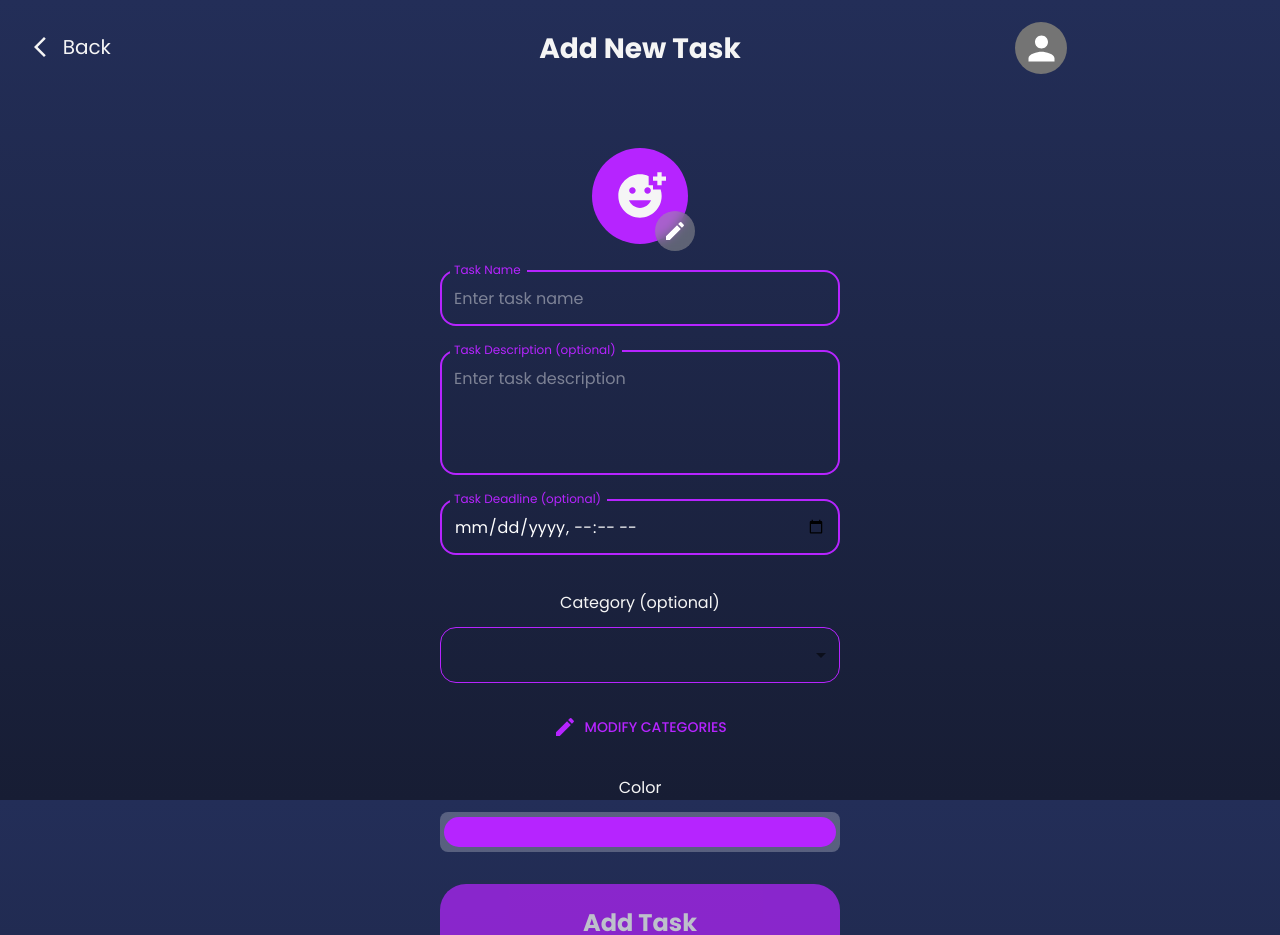
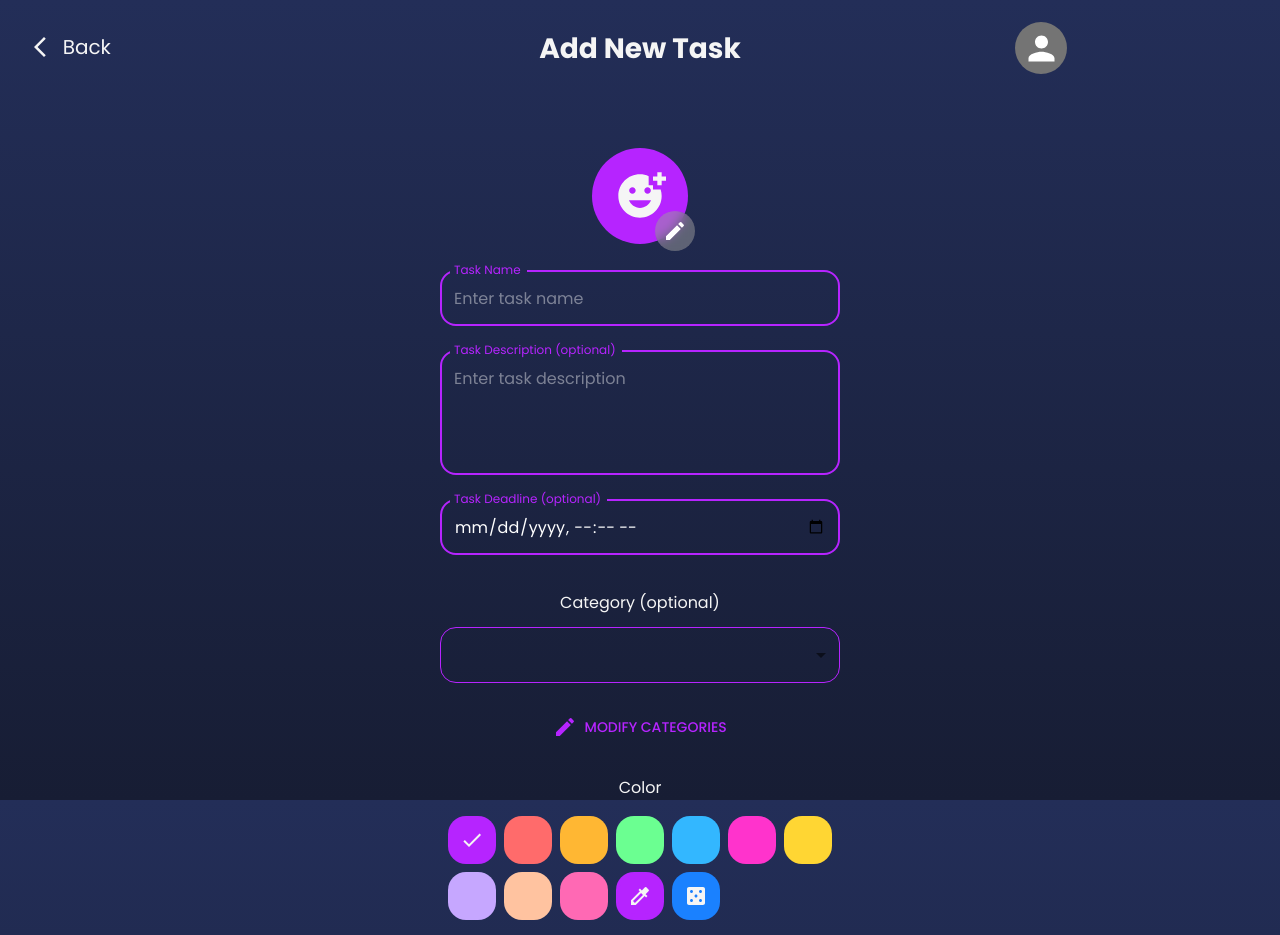
Before and after one commit to hirotanaka918/todo-app, a React (Vite) app: page /add in a window 1280 px wide. Shown: the top 935 px of the page. Built offline with nearby package versions, Linux system fonts and the light colour scheme.

Commit message:
redesigned color picker

```diff
--- /dev/null
+++ b/src/components/ColorPicker.tsx
@@ -0,0 +1,145 @@
+import { CSSProperties, useEffect, useState } from "react";
+import { ColorPalette } from "../styles";
+import styled from "@emotion/styled";
+import { Casino, Colorize, Done } from "@mui/icons-material";
+import { getFontColorFromHex } from "../utils";
+import { Grid, Tooltip } from "@mui/material";
+
+interface CustomColorPickerProps {
+  color: string;
+  setColor: (newColor: string) => void;
+  width?: CSSProperties["width"];
+}
+
+/**
+ * Custom Color Picker component for selecting colors.
+ */
+export const ColorPicker = ({ color, setColor, width }: CustomColorPickerProps) => {
+  const [selectedColor, setSelectedColor] = useState<string>(color);
+
+  const colors: string[] = [
+    ColorPalette.purple,
+    "#ff6b6b",
+    "#ffb733",
+    "#6bff91",
+    "#33b7ff",
+    "#ff33cc",
+    "#ffd633",
+    "#c6a7ff",
+    "#ffc3a0",
+    "#FF69B4",
+  ];
+
+  useEffect(() => {
+    setColor(selectedColor);
+  }, [selectedColor]);
+
+  useEffect(() => {
+    setSelectedColor(color);
+  }, [color]);
+
+  const handleRandomColor = () => {
+    let randomColor = Math.floor(Math.random() * 16777215).toString(16);
+    randomColor = "#" + ("000000" + randomColor).slice(-6);
+    setSelectedColor(randomColor);
+  };
+
+  return (
+    <>
+      <Grid container spacing={1} maxWidth={width || 400} m={1}>
+        {colors.map((color) => (
+          <Grid item key={color}>
+            <ColorElement
+              clr={color}
+              onClick={() => {
+                setSelectedColor(color);
+              }}
+            >
+              {color === selectedColor && <Done />}
+            </ColorElement>
+          </Grid>
+        ))}
+        <Tooltip title="Set custom color">
+          <Grid item>
+            <ColorPickerContainer>
+              <ColorElement clr={selectedColor}>
+                <StyledColorPicker
+                  width={width || "52px"}
+                  type="color"
+                  value={selectedColor}
+                  onChange={(e: React.ChangeEvent<HTMLInputElement>) => {
+                    setSelectedColor(e.target.value as string);
+                  }}
+                />
+                <ColorizeIcon clr={selectedColor} />
+              </ColorElement>
+            </ColorPickerContainer>
+          </Grid>
+        </Tooltip>
+        <Tooltip title="Random color">
+          <Grid item>
+            <ColorElement clr="#1a81ff" onClick={handleRandomColor}>
+              <Casino />
+            </ColorElement>
+          </Grid>
+        </Tooltip>
+      </Grid>
+    </>
+  );
+};
+
+const ColorElement = styled.button<{ clr: string }>`
+  background-color: ${({ clr }) => clr};
+  color: ${({ clr }) => getFontColorFromHex(clr)};
+  border: none;
+  cursor: pointer;
+  width: 48px;
+  height: 48px;
+  display: flex;
+  flex-direction: column;
+  justify-content: center;
+  align-items: center;
+  border-radius: 18px;
+  transition: 0.2s all;
+  transform: scale(1);
+  &:hover {
+    transform: scale(1.05);
+    box-shadow: 0 0 12px ${({ clr }) => clr};
+    /* outline: none; */
+  }
+`;
+
+const ColorPickerContainer = styled.div`
+  display: flex;
+  align-items: center;
+`;
+
+const StyledColorPicker = styled.input<{ width: CSSProperties["width"] }>`
+  -webkit-appearance: none;
+  -moz-appearance: none;
+  appearance: none;
+  /* width: ${({ width }) => width}; */
+  height: 54px;
+  width: 54px;
+  display: flex;
+
+  background-color: transparent;
+  border: none;
+  cursor: pointer;
+
+  &::-webkit-color-swatch {
+    border-radius: 18px;
+    border: none;
+  }
+  &::-moz-color-swatch {
+    border-radius: 18px;
+    border: none;
+  }
+`;
+
+const ColorizeIcon = styled(Colorize)<{ clr: string }>`
+  color: ${({ clr }) => getFontColorFromHex(clr)};
+  position: absolute;
+  cursor: pointer;
+  pointer-events: none;
+`;
--- a/src/components/EditTask.tsx
+++ b/src/components/EditTask.tsx
@@ -12,7 +12,7 @@ import { Category, Task, User } from "../types/user";
 import styled from "@emotion/styled";
 import { DESCRIPTION_MAX_LENGTH, TASK_NAME_MAX_LENGTH } from "../constants";
 import { DialogBtn } from "../styles";
-import { CategorySelect, CustomEmojiPicker } from ".";
+import { CategorySelect, ColorPicker, CustomEmojiPicker } from ".";
 
 interface EditTaskProps {
   open: boolean;
@@ -179,8 +179,7 @@ export const EditTask = ({ open, task, onClose, onSave, user }: EditTaskProps) =
         />
         {/* <br />
         <br /> */}
-        {user.settings[0].enableCategories !== undefined &&
-          user.settings[0].enableCategories && (
+        {user.settings[0].enableCategories !== undefined && user.settings[0].enableCategories && (
           <>
             <Typography>Category</Typography>
 
@@ -231,17 +230,18 @@ export const EditTask = ({ open, task, onClose, onSave, user }: EditTaskProps) =
           </>
         )}
         <Typography>Color</Typography>
+        <div style={{ display: "flex", justifyContent: "center", alignItems: "center" }}>
           <ColorPicker
-          type="color"
-          name="color"
-          value={editedTask?.color || "#000000"}
-          onChange={(e) => {
+            width={"100%"}
+            color={editedTask?.color || "#000000"}
+            setColor={(newColor: string) => {
               setEditedTask((prevTask) => ({
                 ...(prevTask as Task),
-              color: e.target.value,
+                color: newColor,
               }));
             }}
           />
+        </div>
       </DialogContent>
       <DialogActions>
         <DialogBtn
@@ -272,20 +272,6 @@ const StyledInput = styled(TextField)`
   }
 `;
 
-const ColorPicker = styled.input`
-  width: 100%;
-  height: 40px;
-  border-radius: 8px;
-  border: none;
-  cursor: pointer;
-  margin: 12px 0;
-
-  &::-webkit-color-swatch {
-    border-radius: 100px;
-    border: none;
-  }
-`;
-
 // const StyledSelect = styled(Select)`
 //   border-radius: 16px;
 //   transition: 0.3s all;
--- a/src/components/index.ts
+++ b/src/components/index.ts
@@ -9,3 +9,5 @@ export { ErrorBoundary } from "./ErrorBoundary";
 export { TaskMenu } from "./TaskMenu";
 export { BottomNav } from "./BottomNav";
 export { CategorySelect } from "./CategorySelect";
+
+export { ColorPicker } from "./ColorPicker";
--- a/src/pages/AddTask.tsx
+++ b/src/pages/AddTask.tsx
@@ -1,13 +1,13 @@
 import { Category, Task, UserProps } from "../types/user";
 import { useState, useEffect } from "react";
 import { Link, useNavigate } from "react-router-dom";
-import { AddTaskButton, Container } from "../styles";
+import { AddTaskButton, Container, StyledInput } from "../styles";
 import { Edit } from "@mui/icons-material";
 
-import { Button, TextField, Typography } from "@mui/material";
-import styled from "@emotion/styled";
+import { Button, Typography } from "@mui/material";
+
 import { DESCRIPTION_MAX_LENGTH, TASK_NAME_MAX_LENGTH } from "../constants";
-import { CategorySelect, TopBar } from "../components";
+import { CategorySelect, ColorPicker, TopBar } from "../components";
 import { CustomEmojiPicker } from "../components";
 
 export const AddTask = ({ user, setUser }: UserProps) => {
@@ -50,9 +50,9 @@ export const AddTask = ({ user, setUser }: UserProps) => {
     }
   };
 
-  const handleColorChange = (event: React.ChangeEvent<HTMLInputElement>) => {
-    setColor(event.target.value);
-  };
+  // const handleColorChange = (event: React.ChangeEvent<HTMLInputElement>) => {
+  //   setColor(event.target.value);
+  // };
 
   const handleDeadlineChange = (event: React.ChangeEvent<HTMLInputElement>) => {
     setDeadline(event.target.value);
@@ -143,7 +143,10 @@ export const AddTask = ({ user, setUser }: UserProps) => {
           </>
         )}
         <Typography>Color</Typography>
-        <ColorPicker type="color" value={color} onChange={handleColorChange} />
+        <ColorPicker color={color} setColor={setColor} />
+
+        {/* <Typography>Color</Typography>
+        <ColorPicker type="color" value={color} onChange={handleColorChange} /> */}
         <AddTaskButton
           onClick={handleAddTask}
           disabled={
@@ -158,26 +161,3 @@ export const AddTask = ({ user, setUser }: UserProps) => {
     </>
   );
 };
-const StyledInput = styled(TextField)`
-  margin: 12px;
-  .MuiOutlinedInput-root {
-    border-radius: 16px;
-    transition: 0.3s all;
-    width: 400px;
-    color: white;
-  }
-`;
-
-const ColorPicker = styled.input`
-  width: 400px;
-  margin: 12px;
-  height: 40px;
-  border-radius: 8px;
-  border: none;
-  cursor: pointer;
-  background-color: #ffffff3e;
-  &::-webkit-color-swatch {
-    border-radius: 100px;
-    border: none;
-  }
-`;
--- a/src/pages/Categories.tsx
+++ b/src/pages/Categories.tsx
@@ -1,5 +1,5 @@
 import { useEffect, useState } from "react";
-import { CustomEmojiPicker, TopBar } from "../components";
+import { ColorPicker, CustomEmojiPicker, TopBar } from "../components";
 import { Category, UserProps } from "../types/user";
 import { useNavigate } from "react-router-dom";
 import { Emoji } from "emoji-picker-react";
@@ -45,9 +45,9 @@ export const Categories = ({ user, setUser }: UserProps) => {
     }
   };
 
-  const handleColorChange = (event: React.ChangeEvent<HTMLInputElement>) => {
-    setColor(event.target.value);
-  };
+  // const handleColorChange = (event: React.ChangeEvent<HTMLInputElement>) => {
+  //   setColor(event.target.value);
+  // };
 
   const handleNameChange = (event: React.ChangeEvent<HTMLInputElement>) => {
     const newName = event.target.value;
@@ -129,7 +129,7 @@ export const Categories = ({ user, setUser }: UserProps) => {
             helperText={nameError}
           />
           <Typography>Color</Typography>
-          <ColorPicker type="color" value={color} onChange={handleColorChange} />
+          <ColorPicker color={color} setColor={setColor} width={"350px"} />
           <AddCategoryButton
             onClick={handleAddCategory}
             disabled={name.length > CATEGORY_NAME_MAX_LENGTH || name === ""}
@@ -248,16 +248,3 @@ export const AddCategoryButton = styled(Button)`
     color: white;
   }
 `;
-const ColorPicker = styled.input`
-  width: 350px;
-  margin: 12px;
-  height: 40px;
-  border-radius: 8px;
-  border: none;
-  cursor: pointer;
-  background-color: #ffffff3e;
-  &::-webkit-color-swatch {
-    border-radius: 100px;
-    border: none;
-  }
-`;
--- a/src/styles/addTask.styled.tsx
+++ b/src/styles/addTask.styled.tsx
@@ -1,5 +1,5 @@
 import styled from "@emotion/styled";
-import { Button } from "@mui/material";
+import { Button, TextField } from "@mui/material";
 import { ColorPalette } from ".";
 
 export const Container = styled.div`
@@ -21,43 +21,6 @@ export const Input = styled.input`
   &::placeholder {
     color: #212121;
   }
-`;
-
-export const EmojiPreview = styled.div`
-  background: #ffffffd8;
-  display: flex;
-  border-radius: 18px;
-  padding: 18px;
-  font-size: 24px;
-`;
-export const ColorPreview = styled.div<{ color: string }>`
-  padding: 32px;
-  border-radius: 18px;
-  border: 2px solid white;
-  background-color: ${(props) => props.color};
-`;
-export const CloseEmojiBtn = styled.button`
-  border: none;
-  background: red;
-  color: white;
-  position: absolute;
-  bottom: 10px;
-  display: flex;
-  justify-content: center;
-  align-items: center;
-  padding: 8px 12px;
-  font-size: 16px;
-  border-radius: 10px;
-  cursor: pointer;
-`;
-
-export const OpenPickerBtn = styled.button`
-  border: none;
-  background: #4242ff;
-  border-radius: 10px;
-  color: white;
-  padding: 8px 12px;
-  cursor: pointer;
 `;
 
 export const AddTaskButton = styled(Button)`
@@ -84,20 +47,12 @@ export const AddTaskButton = styled(Button)`
     color: white;
   }
 `;
-
-// export const ColorPicker = styled.input`
-//   width: 64px;
-//   height: 64px;
-//   border: none;
-//   background: #ffffffd8;
-//   -webkit-appearance: none;
-//   -moz-appearance: none;
-//   appearance: none;
-//   border-radius: 12px;
-
-//   cursor: pointer;
-//   &::-webkit-color-swatch {
-//     border-radius: 20px;
-//     border: none;
-//   }
-// `;
+export const StyledInput = styled(TextField)`
+  margin: 12px;
+  .MuiOutlinedInput-root {
+    border-radius: 16px;
+    transition: 0.3s all;
+    width: 400px;
+    color: white;
+  }
+`;
--- a/src/styles/index.ts
+++ b/src/styles/index.ts
@@ -21,16 +21,7 @@ export {
   ProgressPercentageContainer,
   Offline,
 } from "./home.styled";
-export {
-  Container,
-  Input,
-  CloseEmojiBtn,
-  EmojiPreview,
-  AddTaskButton,
-  OpenPickerBtn,
-  ColorPreview,
-} from "./addTask.styled";
-
+export { Container, Input, AddTaskButton, StyledInput } from "./addTask.styled";
 export {
   TaskContainer,
   EmojiContainer,
```
Lines whose indentation alone changed are shown as unchanged.
